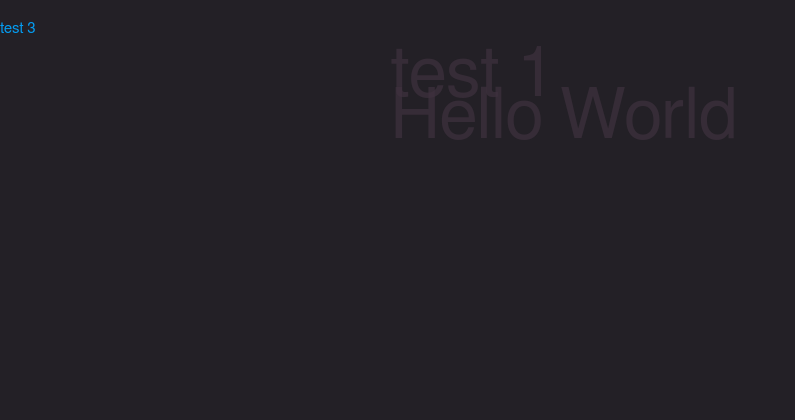
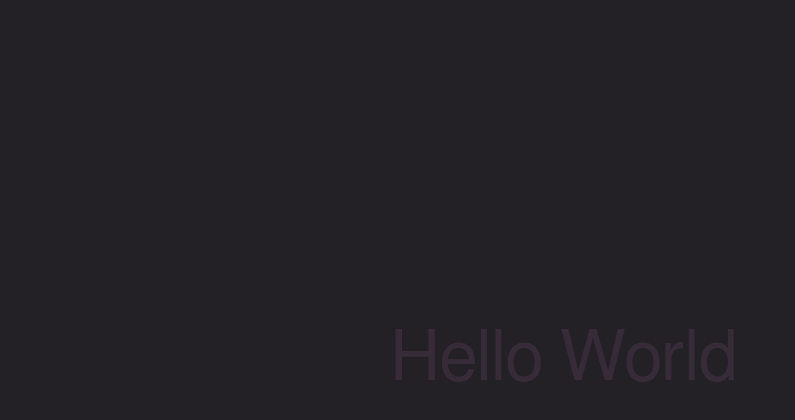
Before and after one commit to coalcanvas/coalcanvas-main, a plain HTML site: page index.html in a window 1280 px wide. Shown: the whole page, without its empty margins (0-795 px from the left). Drawn offline with nearby package versions, Linux system fonts and the light colour scheme.

Commit message:
Update index.html

```diff
--- a/index.html
+++ b/index.html
@@ -1,14 +1,11 @@
 <link rel="stylesheet" href="styles.css" />
-    <div class="easein">
-      <h1> test 1 </h1>
-      <h2> test 3</h2>
+    <div id="root" class="two">
 
 
     </div>
 <h1> Hello World </h1>
 
 <body>
-	<div id="root" class="two">
           <script src="https://ajax.googleapis.com/ajax/libs/jquery/3.1.1/jquery.min.js"></script>
 
 
```
